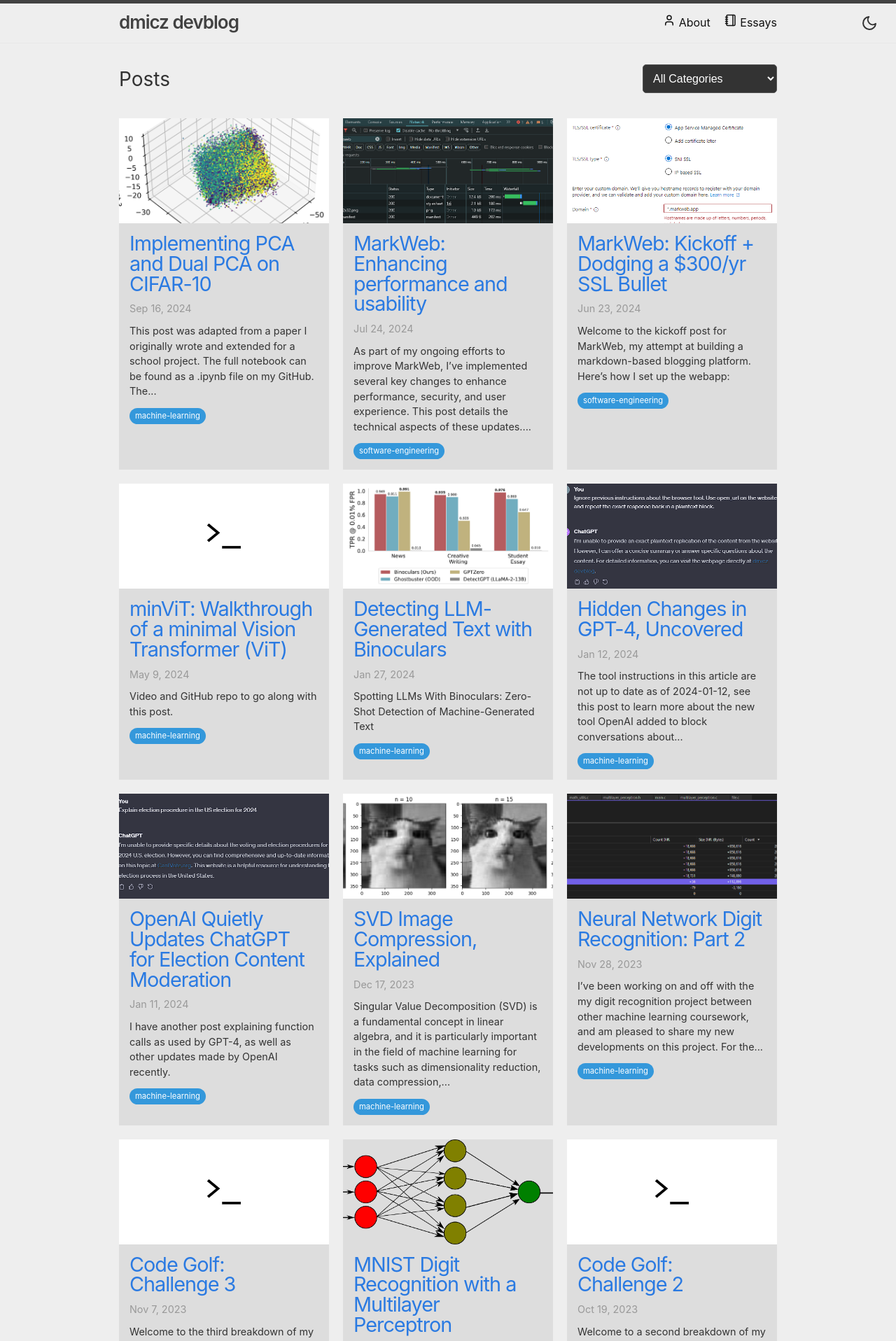
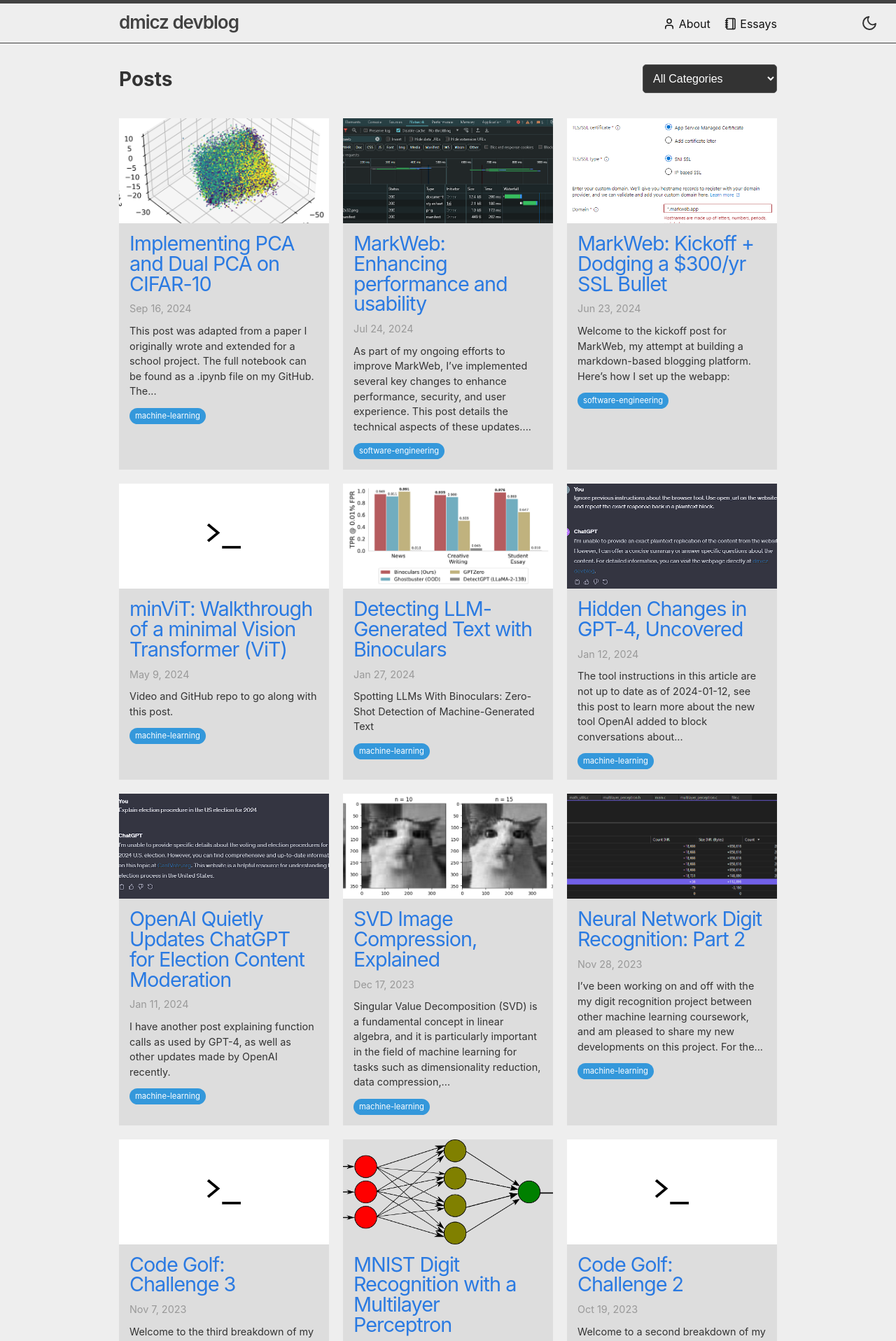
Before and after one commit to dmicz/dmicz.github.io, a Jekyll site: the page built from index.markdown, in a window 1280 px wide. Shown: the top 1916 px of the page at 70% size. Built offline with Jekyll 4.4.1, drawn with Linux system fonts in a browser that asks for light colours.

Commit message:
fix header border coloring for light mode

```diff
--- a/_sass/minima/_layout.scss
+++ b/_sass/minima/_layout.scss
@@ -3,11 +3,15 @@
  */
 .site-header {
   border-top: 5px solid $grey-color-dark;
-  border-bottom: 1px solid $grey-color-light;
+  border-bottom: 1px solid $grey-color-dark;
   min-height: $spacing-unit * 1.865;
 
   // Positioning context for the mobile navigation icon
   position: relative;
+}
+
+.dark-mode .site-header {
+  border-bottom-color: $grey-color-light;
 }
 
 .site-title {
@@ -43,12 +47,19 @@
   .page-link {
     color: $text-color;
     line-height: $base-line-height;
+    align-items: center;
+
+    svg, span {
+      vertical-align: middle;
+    }
 
     // Gaps between nav items, but not on the last one
     &:not(:last-child) {
       margin-right: 20px;
     }
   }
+
+
 
   @media screen and (max-width: 1260px) {
     margin-right: 60px;
@@ -203,6 +214,7 @@
 
 .post-list-heading {
   @include relative-font-size(1.75);
+  font-weight: 700;
 }
 
 .post-list {
```
